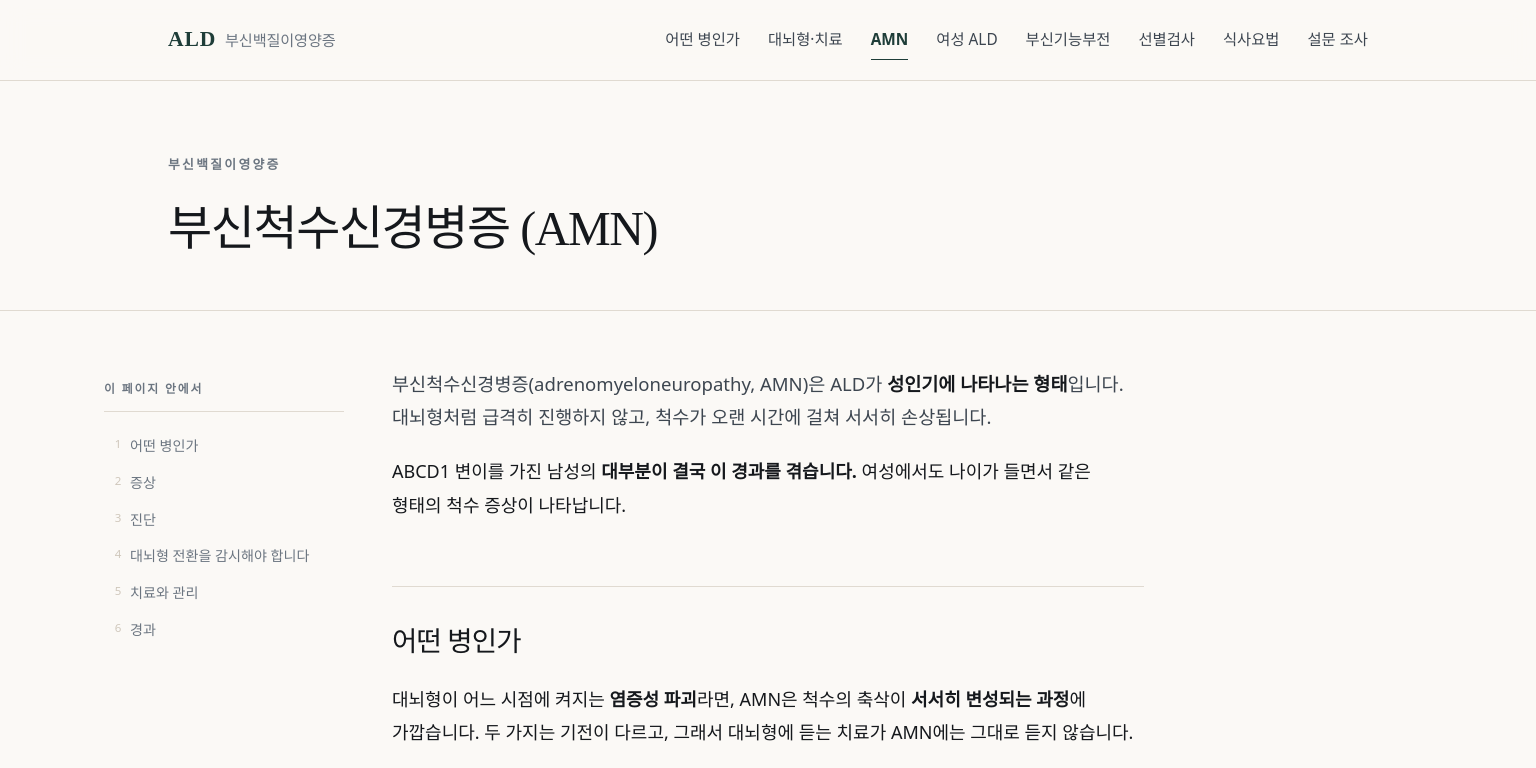
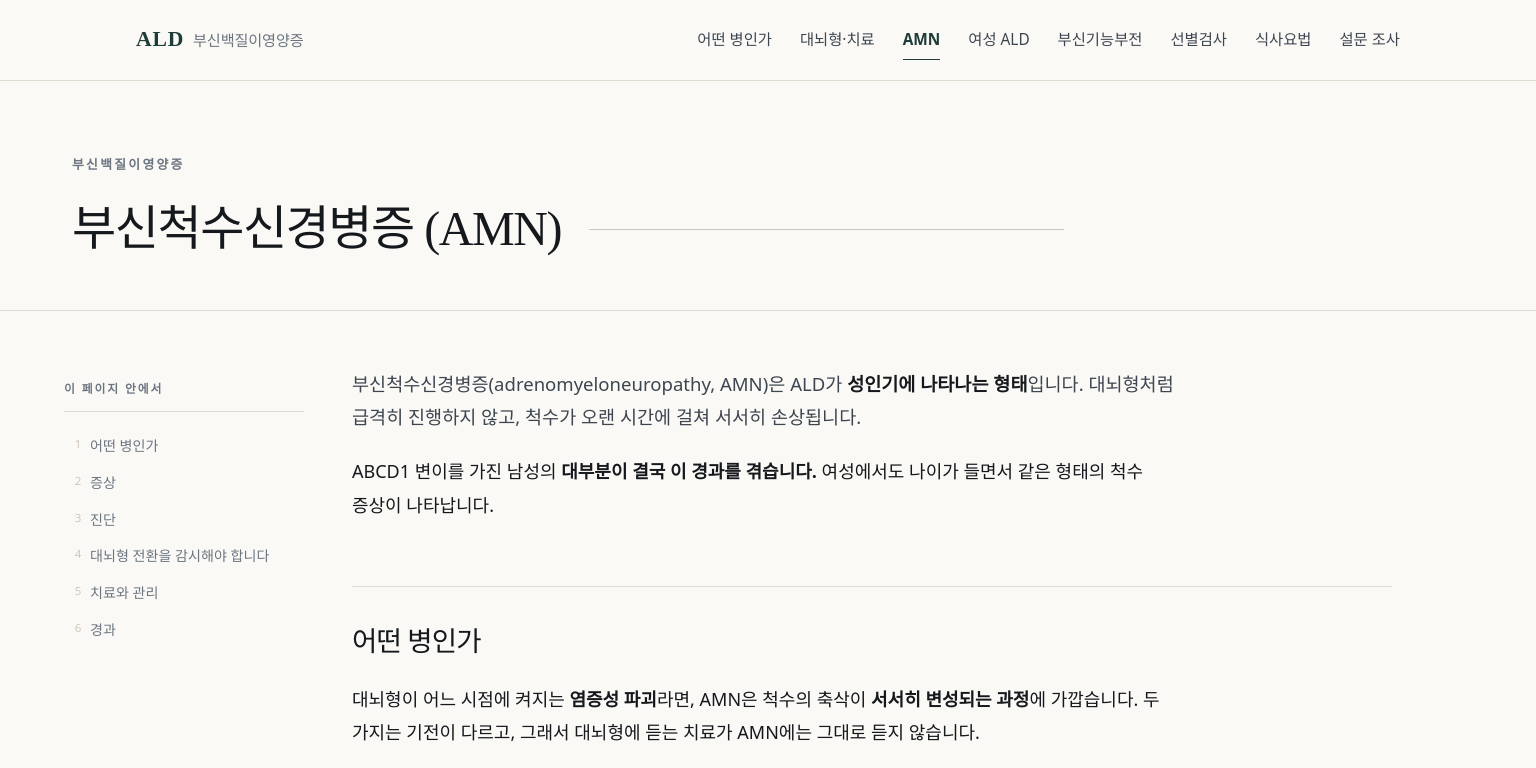
Before and after one commit to jeswow8282-oss/ald-site, an Astro site: page /ald-site/amn in a window 1536 px wide. Shown: the top 768 px of the page. Built offline with nearby package versions, Linux system fonts and the light colour scheme; Astro itself is replaced by a stand-in of ours; a web font is replaced by a local one.

Commit message:
넓은 화면 레이아웃 재구성 — 글줄이 아니라 요소로 폭 채우기
- 본문 읽기 폭 47rem → 52rem (832px)
- 페이지 제목 오른쪽으로 뻗는 괘선 추가
- h2·표·그림·구분선을 본문보다 13rem 넓게 확장 (1300px 이상)
- 전체 컨테이너 80rem → 84rem

글줄 길이는 읽기 좋은 범위를 유지하면서 화면의 빈 공간은
선과 도표로 채우는 방식.

Co-Authored-By: Claude Opus 5 <noreply@anthropic.com>

```diff
--- a/src/layouts/Base.astro
+++ b/src/layouts/Base.astro
@@ -61,8 +61,9 @@ const canonical = new URL(Astro.url.pathname, Astro.site ?? 'https://example.org
       --serif: 'Noto Serif KR', serif;
       --sans: 'Pretendard', 'Noto Sans KR', system-ui, -apple-system, sans-serif;
 
-      --read: 47rem;   /* 본문 읽기 폭 */
-      --wide: 80rem;   /* 헤더·홈·푸터 폭 */
+      --read: 52rem;   /* 본문 읽기 폭 */
+      --wide: 84rem;   /* 헤더·홈·푸터 폭 */
+      --bleed: 13rem;  /* 제목선·표·그림이 오른쪽으로 더 뻗는 양 */
     }
     * { box-sizing: border-box; }
     html { scroll-behavior: smooth; }
@@ -116,8 +117,13 @@ const canonical = new URL(Astro.url.pathname, Astro.site ?? 'https://example.org
 
     /* ── 페이지 머리 : 색 밴드 대신 여백과 괘선 ── */
     .page-head { border-bottom: 1px solid var(--rule); }
-    .page-head .container { padding-block: 4.5rem 3rem; max-width: var(--wide); }
-    .page-head .inner { max-width: var(--read); }
+    .page-head .container { padding-block: 4.5rem 3rem; max-width: 92rem; }
+    .page-head .inner { max-width: 62rem; }
+    /* 제목 오른쪽으로 뻗는 선 — 넓은 화면의 빈 공간을 채웁니다 */
+    .page-head .inner h1 { display: flex; align-items: center; gap: 1.75rem; }
+    .page-head .inner h1::after {
+      content: ''; flex: 1; height: 1px; background: var(--rule-2); min-width: 3rem;
+    }
     .page-head .eyebrow {
       display: block; font-size: .8rem; font-weight: 600; letter-spacing: .18em;
       text-transform: uppercase; color: var(--muted); margin-bottom: 1.3rem;
@@ -165,10 +171,13 @@ const canonical = new URL(Astro.url.pathname, Astro.site ?? 'https://example.org
     /* 스티키 헤더에 제목이 가리지 않도록 */
     .prose :global(h2), .prose :global(h3) { scroll-margin-top: 6.5rem; }
 
-    /* 넓은 화면에서는 표와 그림이 글줄보다 넓게 — 오른쪽 여백을 씁니다 */
+    /* ── 넓은 화면: 폭을 "글줄"이 아니라 "요소"로 채웁니다 ──
+       글은 읽기 좋은 폭을 지키고, 제목선·표·그림만 오른쪽으로 더 뻗습니다. */
     @media (min-width: 1300px) {
-      .table-wrap { width: calc(100% + 7rem); }
-      .prose :global(p:has(> img)) { width: calc(100% + 7rem); }
+      .prose :global(h2) { width: calc(100% + var(--bleed)); }
+      .table-wrap { width: calc(100% + var(--bleed)); }
+      .prose :global(p:has(> img)) { width: calc(100% + var(--bleed)); }
+      .prose :global(hr) { width: calc(100% + var(--bleed)); }
     }
 
     @media (max-width: 1180px) {
```
